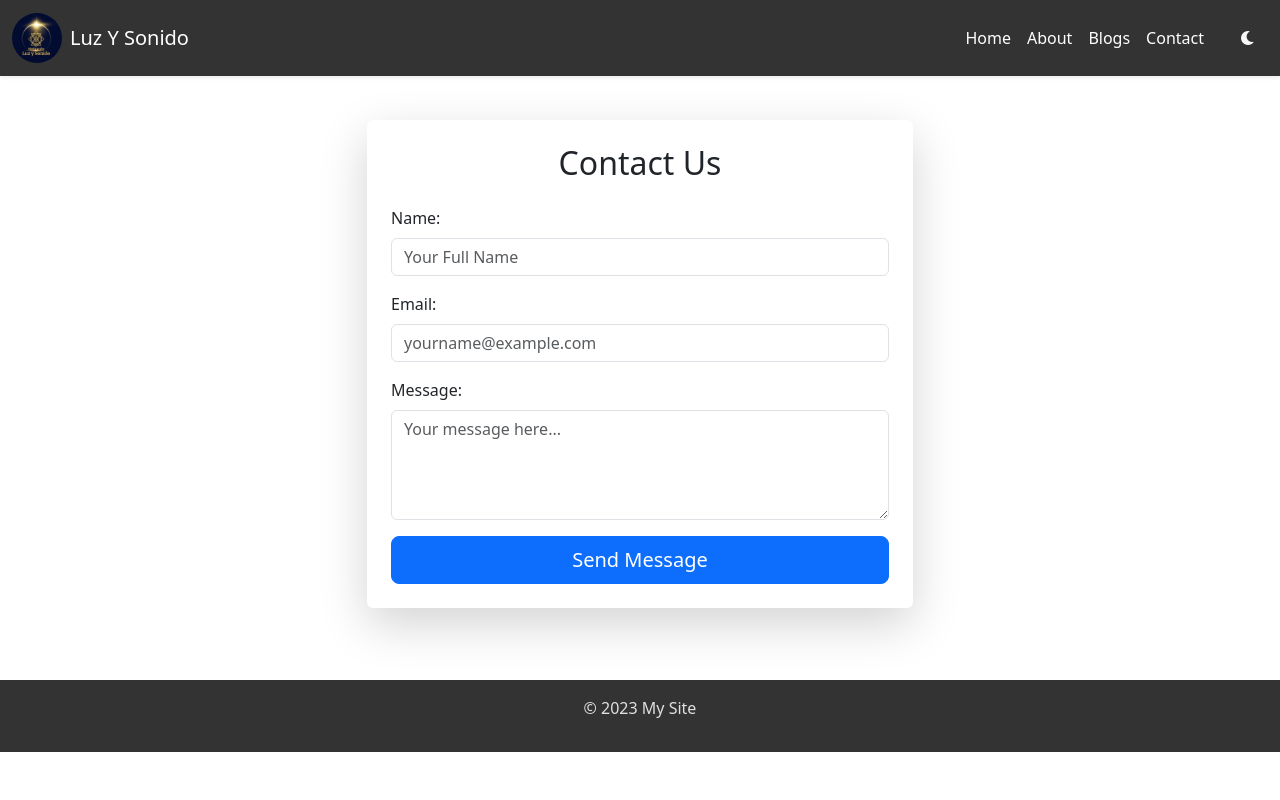
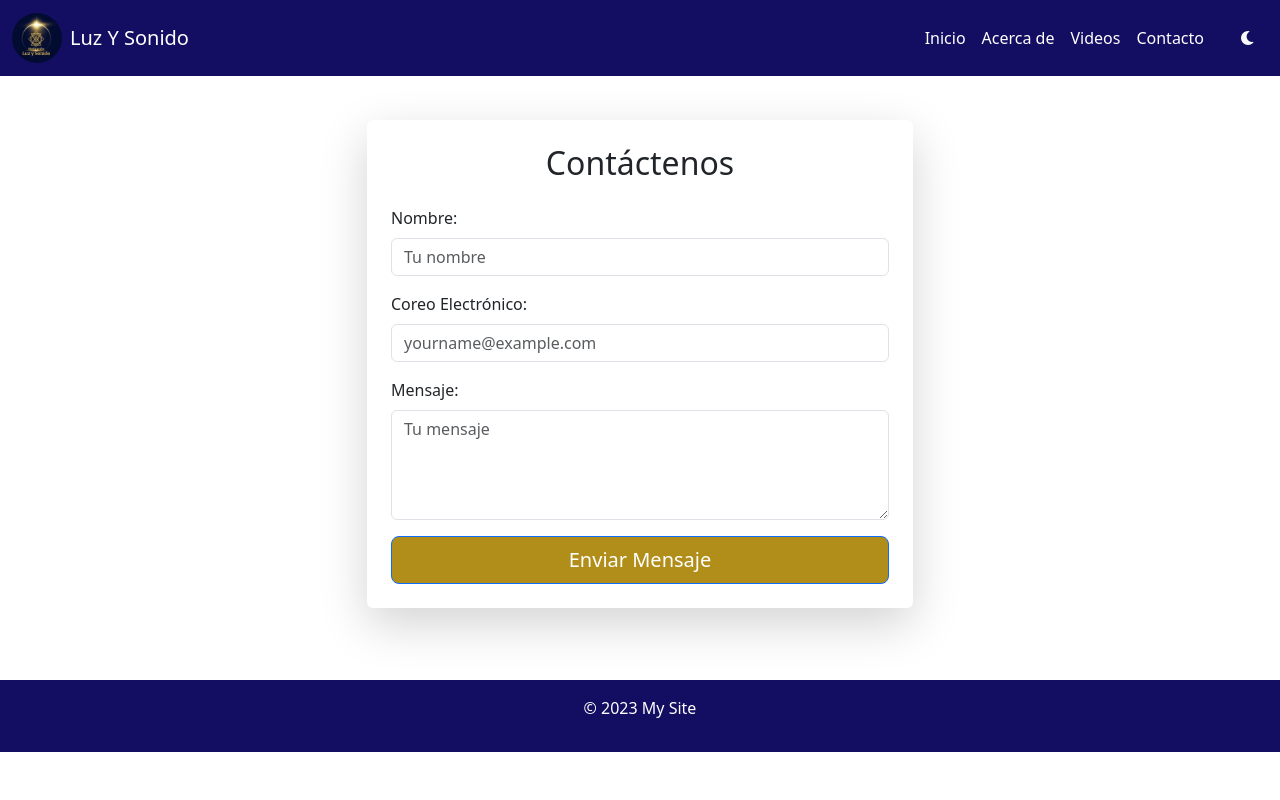
Before and after one commit to zura-papiashvili/roofing, a Django app: page /contact/ in a window 1280 px wide. Run offline with Django 5.2, Linux system fonts and the light colour scheme.

Commit message:
feat: in spaniosh

```diff
--- a/blog/templates/about.html
+++ b/blog/templates/about.html
@@ -1,9 +1,9 @@
 {% extends "base.html" %}
 
 {% block content %}
-<h1>About Us</h1>
-<p>Welcome to our blog! Here you will find the latest updates and stories.</p>
-<h2>Our Authors</h2>
+<h1> Acerca de </h1>
+<p> Somos una organización que se dedica a la creación de contenido educativo en línea. Nuestro objetivo es proporcionar a los estudiantes una plataforma para aprender y mejorar sus habilidades en diferentes campos. </p>
+<h2> Nuestro Equipo </h2>
 <div class="container">
     <div class="row">
         {% for author in authors %}
--- a/blog/templates/blog/posts.html
+++ b/blog/templates/blog/posts.html
@@ -4,7 +4,7 @@
 
 {% block content %}
     <div class="container mt-5">
-        <h2 class="mb-5 text-center display-4">Blog Posts</h2>
+        <h2 class="mb-5 text-center display-4">Videos</h2>
         {% for post in posts %}
             <div class="card shadow-sm mb-5">
                 <div class="card-body">
@@ -22,7 +22,7 @@
             </div>
         {% empty %}
             <div class="alert alert-warning text-center" role="alert">
-                No blog posts are available.
+                Videos no disponibles.
             </div>
         {% endfor %}
     </div>
--- a/blog/templates/contact.html
+++ b/blog/templates/contact.html
@@ -8,7 +8,7 @@
         <div class="col-lg-6 col-md-8">
             <div class="card shadow-lg border-0">
                 <div class="card-body p-4">
-                    <h2 class="text-center mb-4">Contact Us</h2>
+                    <h2 class="text-center mb-4">Contáctenos</h2>
 
                     {% if messages %}
                         <div class="alert alert-success" role="alert">
@@ -21,8 +21,8 @@
                     <form action="{% url 'contact' %}" method="post" class="needs-validation" novalidate>
                         {% csrf_token %}
                         <div class="mb-3">
-                            <label for="message-name" class="form-label">Name:</label>
-                            <input type="text" id="message-name" name="message-name" class="form-control {% if form.message_name.errors %}is-invalid{% endif %}" placeholder="Your Full Name" required>
+                            <label for="message-name" class="form-label">Nombre:</label>
+                            <input type="text" id="message-name" name="message-name" class="form-control {% if form.message_name.errors %}is-invalid{% endif %}" placeholder="Tu nombre" required>
                             {% if form.message_name.errors %}
                                 <div class="invalid-feedback">
                                     {% for error in form.message_name.errors %}
@@ -32,7 +32,7 @@
                             {% endif %}
                         </div>
                         <div class="mb-3">
-                            <label for="message-email" class="form-label">Email:</label>
+                            <label for="message-email" class="form-label">Coreo Electrónico:</label>
                             <input type="email" id="message-email" name="message-email" class="form-control {% if form.message_email.errors %}is-invalid{% endif %}" placeholder="yourname@example.com" required>
                             {% if form.message_email.errors %}
                                 <div class="invalid-feedback">
@@ -43,8 +43,8 @@
                             {% endif %}
                         </div>
                         <div class="mb-3">
-                            <label for="message" class="form-label">Message:</label>
-                            <textarea id="message" name="message" class="form-control {% if form.message.errors %}is-invalid{% endif %}" placeholder="Your message here..." rows="4" required></textarea>
+                            <label for="message" class="form-label"> Mensaje:</label>
+                            <textarea id="message" name="message" class="form-control {% if form.message.errors %}is-invalid{% endif %}" placeholder="Tu mensaje" rows="4" required></textarea>
                             {% if form.message.errors %}
                                 <div class="invalid-feedback">
                                     {% for error in form.message.errors %}
@@ -54,7 +54,7 @@
                             {% endif %}
                         </div>
                         <div class="d-grid">
-                            <button type="submit" class="btn btn-primary btn-lg">Send Message</button>
+                            <button type="submit" class="btn btn-primary btn-lg" style="background-color: #b08e19;">Enviar Mensaje</button>
                         </div>
                     </form>
                 </div>
--- a/static/app.css
+++ b/static/app.css
@@ -1,56 +1,63 @@
+:root {
+    /* Light Mode Colors */
+    --background-light: #e4e0c7;
+    --text-light: #212529;
+    --navbar-light-bg: #cacfb9;
+    --footer-light-bg: #dde4b7;
+
+    /* Dark Mode Colors */
+    --background-dark: #312929;
+    --text-dark: #e0e0e0;
+    --navbar-dark-bg: #333333;
+    --footer-dark-bg: #4b4646;
+    --hover-bg-dark: #5a4e4e;
+}
+
 /* Default Light Mode */
 body {
-    background-color: #ffffff;
-    color: #212529;
+    background-color: var(--background-light);
+    color: var(--text-light);
 }
 
 .navbar-light {
-    background-color: #f8f9fa;
+    background-color: var(--navbar-light-bg);
 }
 
 footer {
-    background-color: #f8f9fa;
+    background-color: var(--footer-light-bg);
 }
 
 /* Dark Mode */
 body.dark-mode {
-    background-color: #121212;
-    color: #f8f9fa;
+    background-color: var(--background-dark);
+    color: var(--text-dark);
 }
 
 .navbar-light.dark-mode {
-    background-color: #333333;
+    background-color: var(--navbar-dark-bg);
 }
 
 footer.dark-mode {
-    background-color: #333333;
-}
-
-/* app.css */
-body.dark-mode {
-    background-color: #121212;
-    color: #e0e0e0;
+    background-color: var(--footer-dark-bg);
 }
 
 .navbar-dark.bg-dark {
-    background-color: #333 !important;
+    background-color: var(--navbar-dark-bg) !important;
     /* Darker navbar background for dark mode */
 }
 
 footer.bg-light {
-    background-color: #333 !important;
+    background-color: var(--navbar-dark-bg) !important;
     /* Dark footer for dark mode */
-    color: #e0e0e0;
+    color: var(--text-dark);
 }
 
-/* app.css */
 #theme-toggle:hover {
-    background-color: #444;
+    background-color: var(--hover-bg-dark);
     cursor: pointer;
     transition: background-color 0.3s;
 }
 
-/* app.css */
 @media (max-width: 767px) {
     .navbar-nav .nav-link {
         font-size: 16px;
--- a/templates/base.html
+++ b/templates/base.html
@@ -57,7 +57,7 @@
 </head>
 <body>
     <header class="mb-4">
-    <nav class="navbar navbar-expand-lg navbar-dark bg-dark shadow-sm">
+    <nav class="navbar navbar-expand-lg navbar-dark" style="background-color: #130e61;">
         <div class="container-fluid">
             <!-- Logo and Site Name -->
             <a class="navbar-brand d-flex align-items-center" href="{% url 'home' %}">
@@ -72,16 +72,16 @@
             <div class="collapse navbar-collapse" id="navbarNav">
                 <ul class="navbar-nav ms-auto">
                     <li class="nav-item">
-                        <a class="nav-link text-white" href="{% url 'home' %}">Home</a>
+                        <a class="nav-link text-white" href="{% url 'home' %}">Inicio</a>
                     </li>
                     <li class="nav-item">
-                        <a class="nav-link text-white" href="{% url 'about' %}">About</a>
+                        <a class="nav-link text-white" href="{% url 'about' %}">Acerca de</a>
                     </li>
                     <li class="nav-item">
-                        <a class="nav-link text-white" href="{% url 'posts' %}">Blogs</a>
+                        <a class="nav-link text-white" href="{% url 'posts' %}">Videos</a>
                     </li>
                     <li class="nav-item">
-                        <a class="nav-link text-white" href="{% url 'contact' %}">Contact</a>
+                        <a class="nav-link text-white" href="{% url 'contact' %}">Contacto</a>
                     </li>
                 </ul>
             </div>
@@ -101,7 +101,7 @@
     </main>
 
 </div>
-<footer class="mt-auto py-3 bg-light text-center">
+<footer class="mt-auto py-3 text-center text-white" style="background-color: #130e61;">
         <p>&copy; 2023 My Site</p>
 </footer>
 </body>
```
Also changed, not shown: blog/static/blog/styles.css (+14 -38 lines), blog/templates/blog/home.html (+4 -26 lines).
